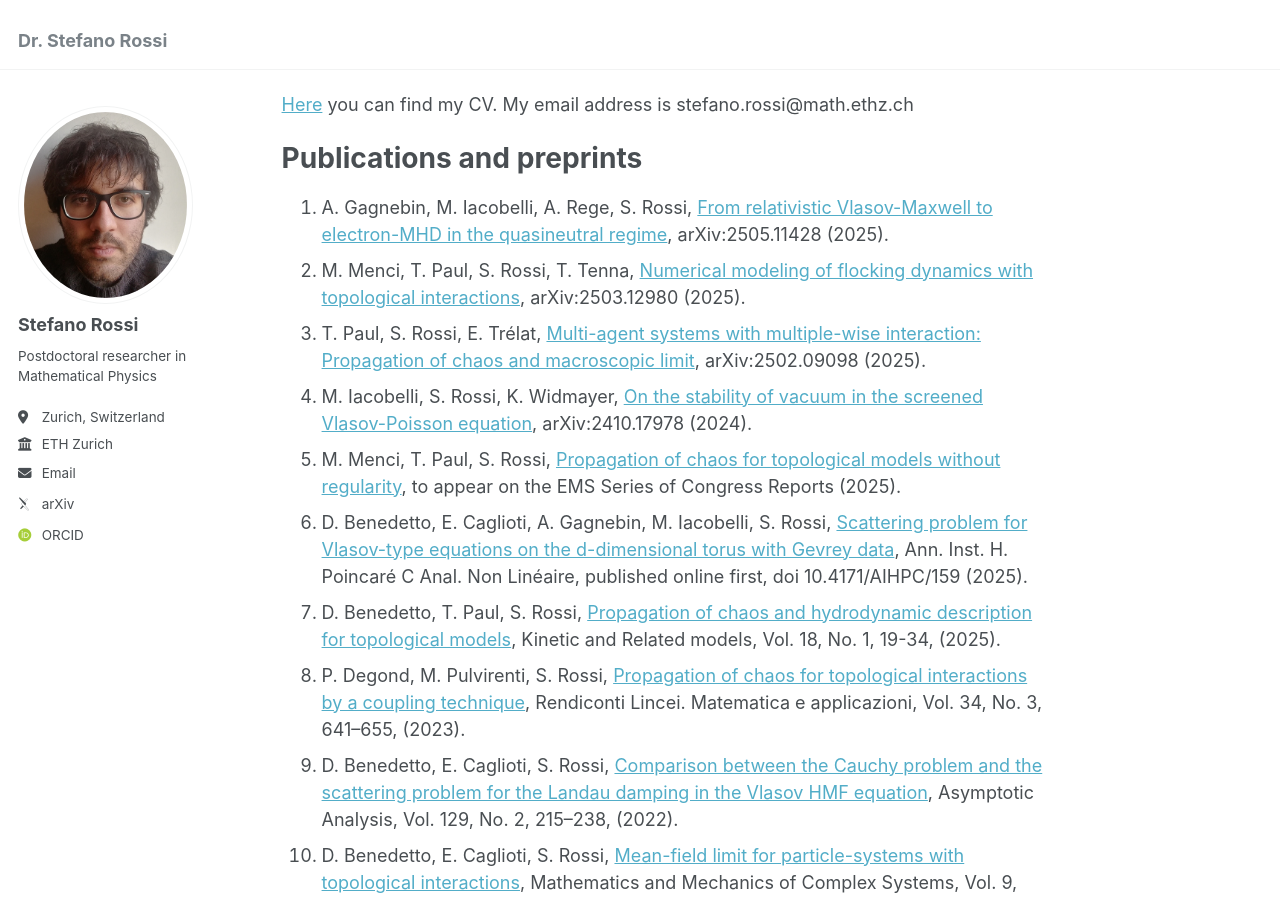
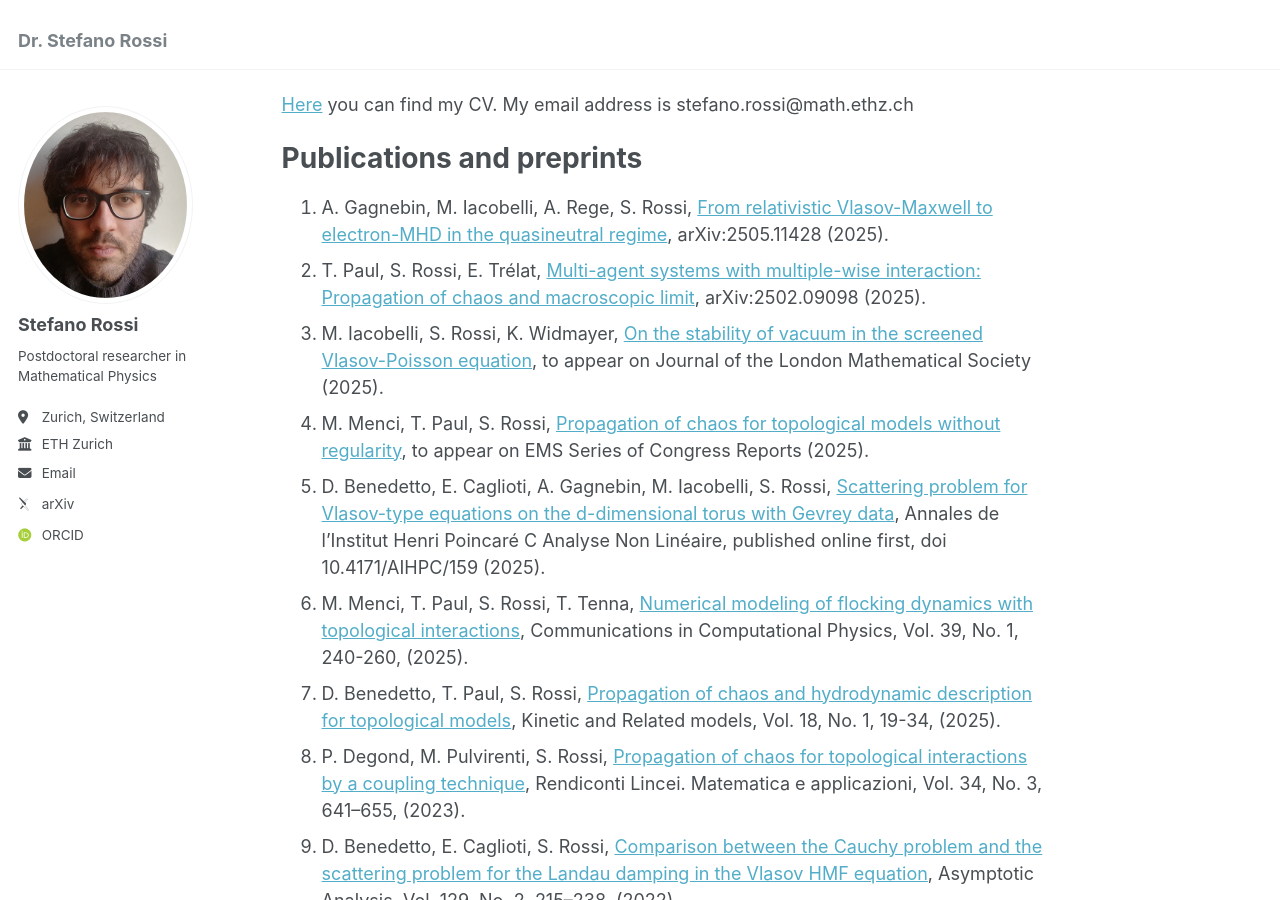
Before and after one commit to StefRossi/StefRossi.github.io, a Jekyll site: the page built from _pages/about.md, in a window 1280 px wide and 900 px high, scrolled down 397 px. Built offline with Jekyll 4.4.1, drawn with Linux system fonts in a browser that asks for light colours; some web fonts are replaced.

Commit message:
Update about.md

```diff
--- a/_pages/about.md
+++ b/_pages/about.md
@@ -21,13 +21,12 @@ Publications and preprints
 
 
 1. A. Gagnebin, M. Iacobelli, A. Rege, S. Rossi, [From relativistic Vlasov-Maxwell to electron-MHD in the quasineutral regime](https://arxiv.org/abs/2505.11428), arXiv:2505.11428 (2025).
-1. M. Menci, T. Paul, S. Rossi, T. Tenna, [Numerical modeling of flocking dynamics with topological interactions](https://arxiv.org/abs/2503.12980), arXiv:2503.12980 (2025).
 1. T. Paul, S. Rossi, E. Trélat, [Multi-agent systems with multiple-wise interaction: Propagation of chaos and macroscopic limit](https://arxiv.org/abs/2502.09098), arXiv:2502.09098 (2025).
 1. M. Iacobelli, S. Rossi, K. Widmayer, [On the stability of vacuum in the screened
-Vlasov-Poisson equation](https://arxiv.org/abs/2410.17978), arXiv:2410.17978 (2024).
-1. M. Menci, T. Paul, S. Rossi, [Propagation of chaos for topological models without regularity](https://hal.science/hal-04855448v2), to appear on the EMS Series of Congress Reports (2025).
-1. D. Benedetto, E. Caglioti, A. Gagnebin, M. Iacobelli, S. Rossi, [Scattering problem
-for Vlasov-type equations on the d-dimensional torus with Gevrey data](https://ems.press/journals/aihpc/articles/14298910), Ann. Inst. H. Poincaré C Anal. Non Linéaire, published online first, doi 10.4171/AIHPC/159 (2025).
+Vlasov-Poisson equation](https://arxiv.org/abs/2410.17978), to appear on Journal of the London Mathematical Society (2025).
+1. M. Menci, T. Paul, S. Rossi, [Propagation of chaos for topological models without regularity](https://hal.science/hal-04855448v2), to appear on EMS Series of Congress Reports (2025).
+1. D. Benedetto, E. Caglioti, A. Gagnebin, M. Iacobelli, S. Rossi, [Scattering problem for Vlasov-type equations on the d-dimensional torus with Gevrey data](https://ems.press/journals/aihpc/articles/14298910), Annales de l'Institut Henri Poincaré C Analyse Non Linéaire, published online first, doi 10.4171/AIHPC/159 (2025).
+1. M. Menci, T. Paul, S. Rossi, T. Tenna, [Numerical modeling of flocking dynamics with topological interactions](https://global-sci.com/index.php/cicp/article/view/23217), Communications in Computational Physics, Vol. 39, No. 1, 240-260, (2025).
 1. D. Benedetto, T. Paul, S. Rossi, [Propagation of chaos and hydrodynamic description for topological models](https://www.aimsciences.org/article/doi/10.3934/krm.2024010), Kinetic and Related models, Vol. 18, No. 1, 19-34, (2025).
 1. P. Degond, M. Pulvirenti, S. Rossi, [Propagation of chaos for topological interactions by a coupling technique](https://ems.press/journals/rlm/articles/13341435), Rendiconti Lincei. Matematica e applicazioni,
 Vol. 34, No. 3, 641–655, (2023).
```
